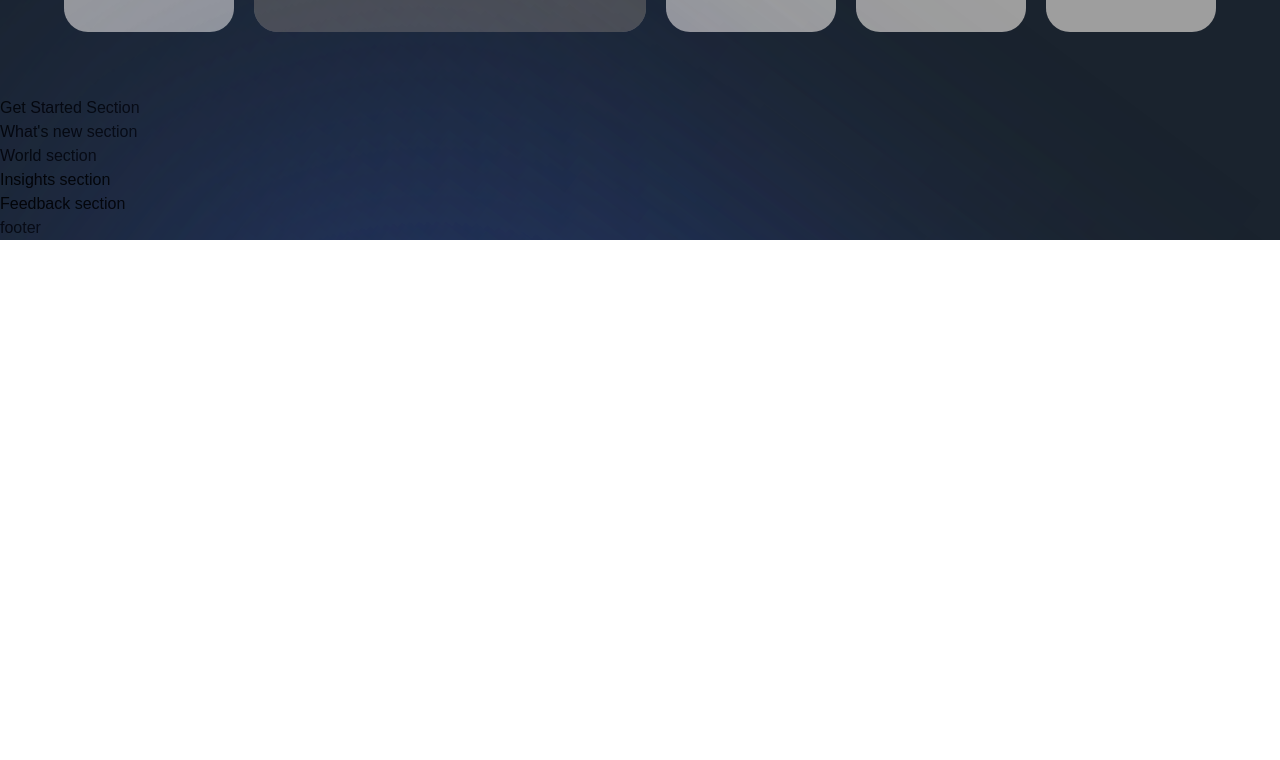
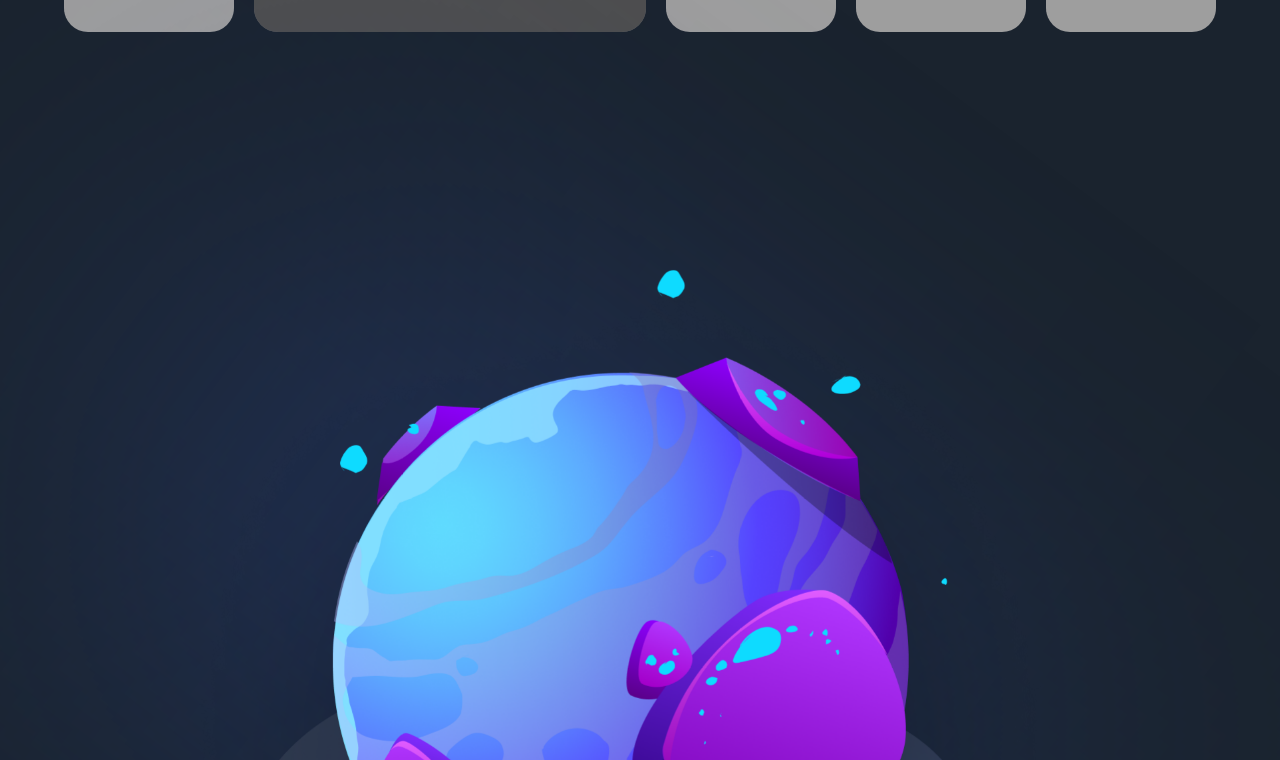
Before and after one commit to tla111/metaverse_ui, a Next.js app in the folder starter_repo/: page / in a window 1280 px wide. Shown: the part 2560-3320 px from the top of the page. Before the commit the page ends 2800 px from the top, so only its background shows below. Built offline with nearby package versions, Linux system fonts and the light colour scheme; grey boxes are pictures that could not be loaded; a web font is replaced by a local one.

Commit message:
image transitions in

```diff
--- a/starter_repo/sections/GetStarted.jsx
+++ b/starter_repo/sections/GetStarted.jsx
@@ -8,8 +8,27 @@ import { StartSteps, TitleText, TypingText } from '../components';
 import { staggerContainer, fadeIn, planetVariants } from '../utils/motion';
 
 const GetStarted = () => (
-  <section>
-    Get Started Section
+  <section className={`${styles.paddings} relative z-10`}>
+    <motion.div
+      variants={staggerContainer}
+      initial="hidden"
+      whileInView="show"
+      viewport={{ once: false, amount: 0.25 }}
+      className={`${styles.innerWidth} mx-auto flex lg:flex-row flex-col gap-8`}
+    >
+
+      <motion.div
+        variants={planetVariants('left')}
+        className={`flex-1 ${styles.flexCenter}`}
+      >
+        <img
+          src="/get-started.png"
+          alt="get-started"
+          className="w-[90%] h-[90%] object-contain"
+        />
+      </motion.div>
+    </motion.div>
+
   </section>
 );
 
```
